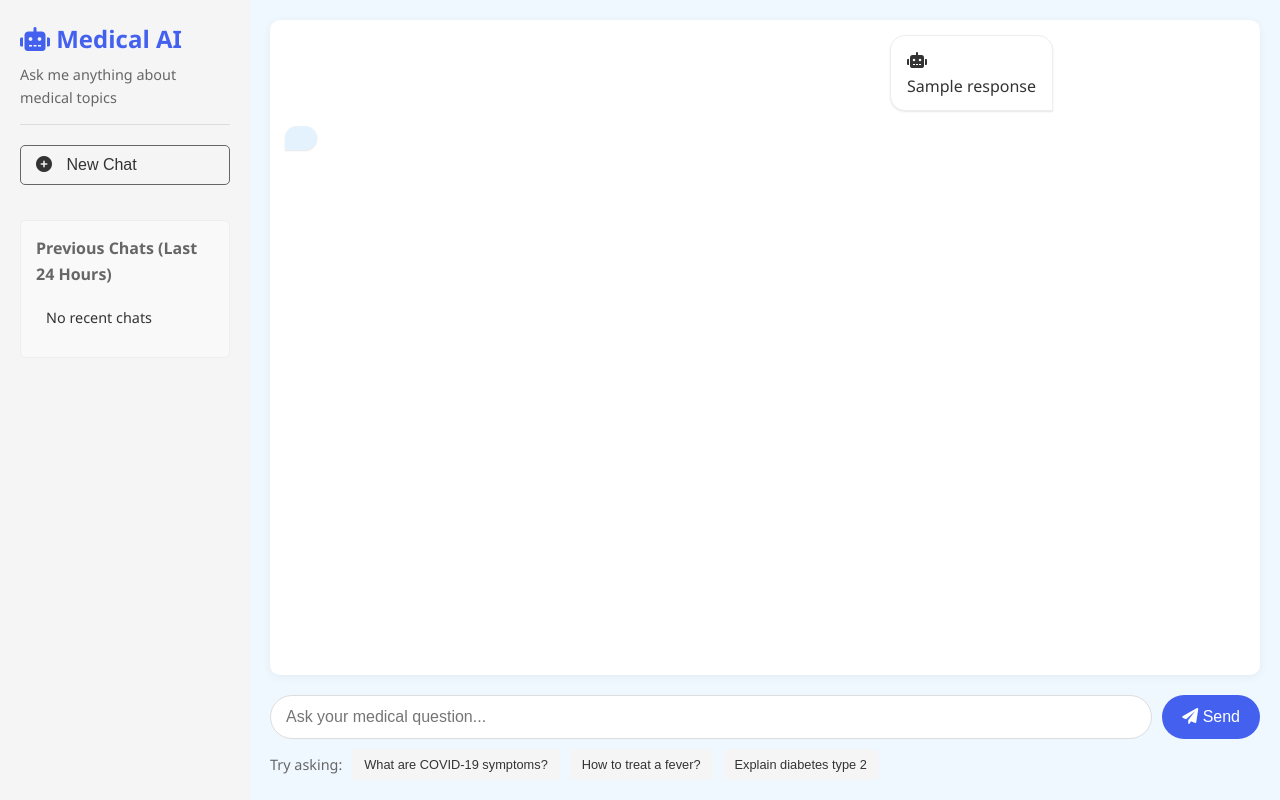
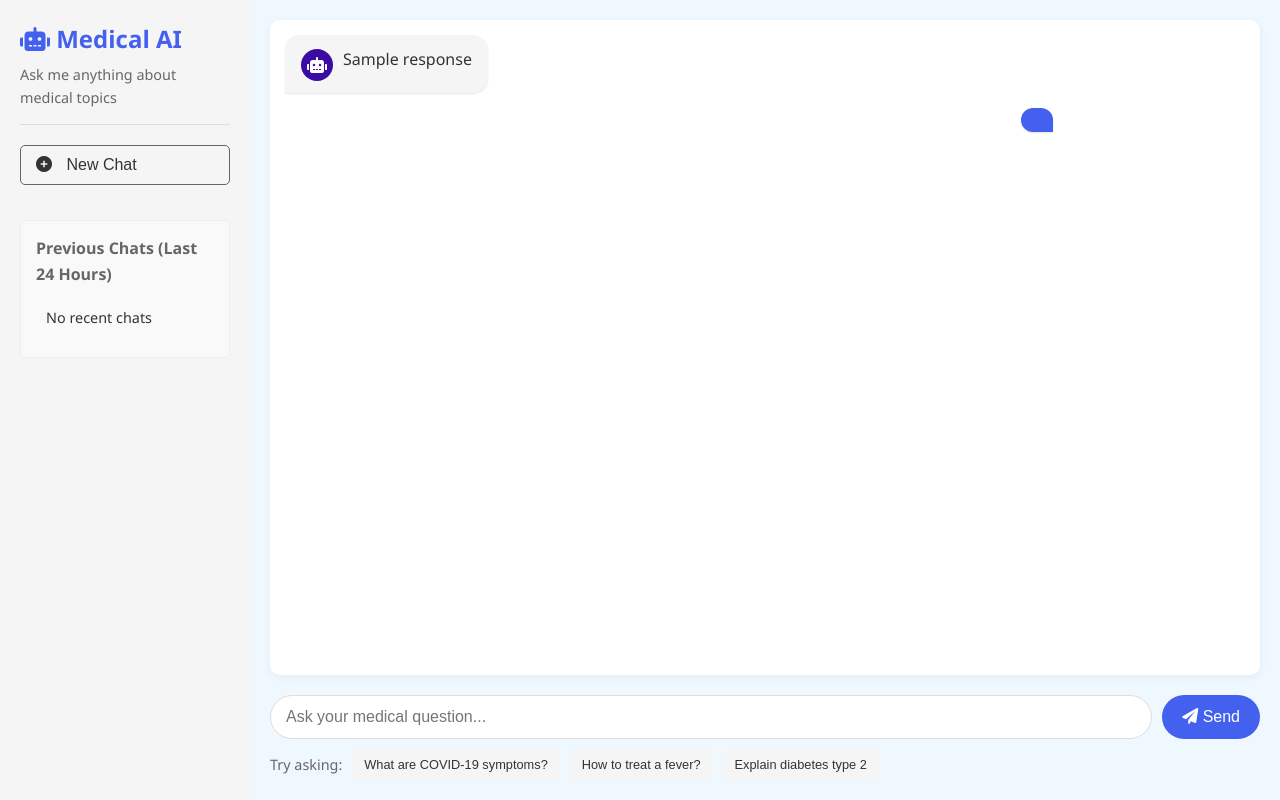
Before and after one commit to lavanya1309/bot-ai, a Flask app: template templates/index.html in a window 1280 px wide. Run offline with Flask 2, Linux system fonts and the light colour scheme; the template is opened without the code that fills it: most values are stand-ins (such as "Sample title", 1, 10 or a date in 2020); data that the repository does not hold is empty.

Commit message:
Update style.css

```diff
--- a/static/css/style.css
+++ b/static/css/style.css
@@ -8,8 +8,9 @@
     --success-color: #2a9d8f;
     --new-chat-hover: #3a0ca3;
     --chat-bg: #f0f8ff;
-    --user-message-bg: #e3f2fd;
-    --ai-message-bg: #ffffff;
+    --user-message-bg: #4361ee;
+    --user-text-color: #ffffff;
+    --ai-message-bg: #f5f5f5;
 }
 
 * {
@@ -172,40 +173,46 @@ body {
 
 .message {
     display: flex;
-    flex-direction: column;
     max-width: 80%;
     position: relative;
 }
 
-.user-message {
+.ai-message {
     align-self: flex-start;
-    background-color: var(--user-message-bg);
+    background-color: var(--ai-message-bg);
     border-radius: 15px 15px 15px 0;
     padding: 12px 16px;
     margin-right: auto;
     box-shadow: 0 1px 2px rgba(0, 0, 0, 0.1);
+    display: flex;
+    gap: 10px;
 }
 
-.ai-message {
+.user-message {
     align-self: flex-end;
-    background-color: var(--ai-message-bg);
+    background-color: var(--user-message-bg);
+    color: var(--user-text-color);
     border-radius: 15px 15px 0 15px;
     padding: 12px 16px;
     margin-left: auto;
     box-shadow: 0 1px 2px rgba(0, 0, 0, 0.1);
-    border: 1px solid #eee;
-}
-
-.message-header {
-    display: flex;
-    align-items: center;
-    gap: 8px;
-    margin-bottom: 5px;
-    font-weight: bold;
 }
 
 .message-content {
     line-height: 1.5;
+}
+
+.ai-avatar {
+    width: 32px;
+    height: 32px;
+    border-radius: 50%;
+    background-color: #3a0ca3;
+    color: white;
+    display: flex;
+    align-items: center;
+    justify-content: center;
+    flex-shrink: 0;
+    margin-top: 2px;
 }
 
 .query-form {
```
